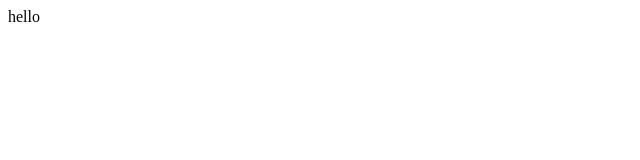
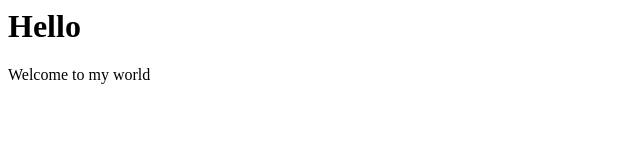
Before and after one commit to Vignesh2003-git/github2, a plain HTML site: page index.html in a window 1280 px wide. Shown: the whole page, without its empty margins (0-640 px from the left). Drawn offline with Linux system fonts and the light colour scheme.

Commit message:
modified the file

```diff
--- a/index.html
+++ b/index.html
@@ -1 +1,2 @@
-hello
+<h1>Hello</h1>
+<p>Welcome to my world</p>
```
